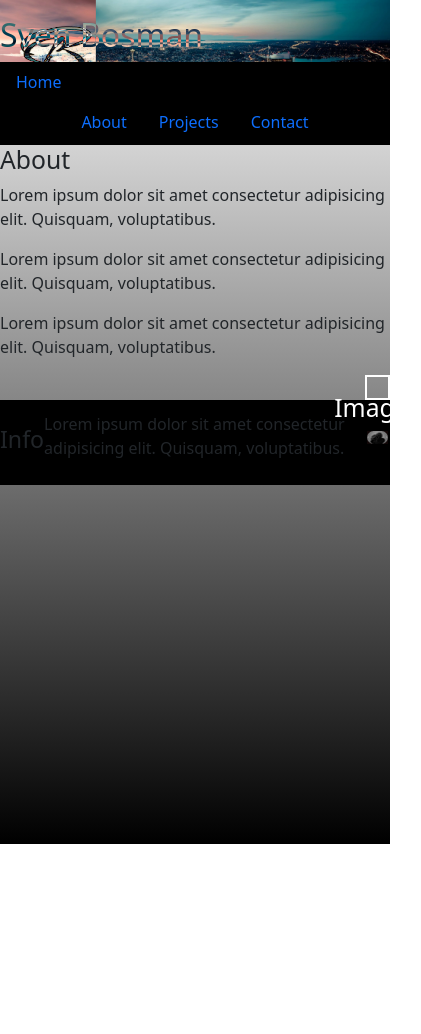
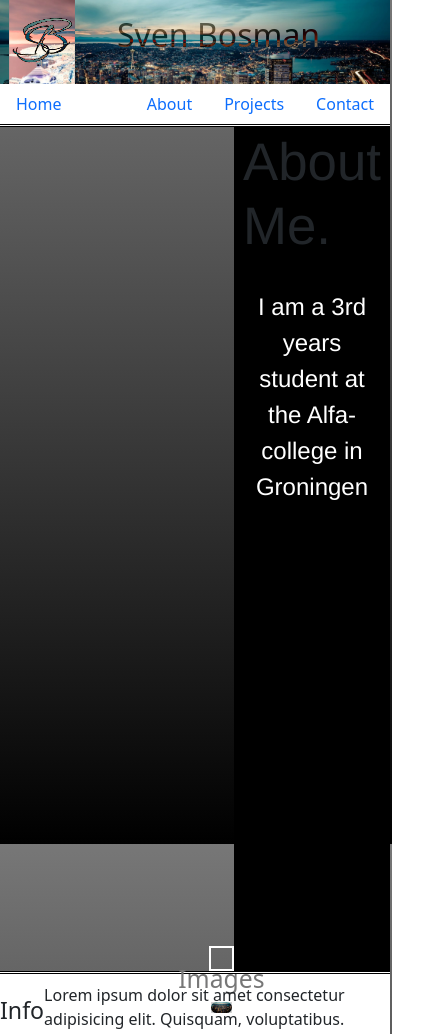
Before and after one commit to Sven-Bosman/Portfolio, a plain HTML site: page index.html in a window 390 px wide. Shown: the top 1034 px of the page, 421 px wide, since content can reach past the window. Before the commit the page ends 844 px from the top, so only its background shows below. Drawn offline with nearby package versions, Linux system fonts and the light colour scheme.

Commit message:
responsive fix

```diff
--- a/css/main.css
+++ b/css/main.css
@@ -1,9 +1,13 @@
 :root{
-    --main-color: #572424;
-    --second-color: #000000;
-    --third-color: #ffffff;
-    --fourth-color: #000000;
-    --fifth-color: #ffffff;
+    --main-color: #000000;
+    --second-color: #ffffff;
+    --third-color: #777777;
+    --fourth-color: #618f96;
+    --fifth-color: #6a7b93;
+    --icon-color: wheat;
+    --main-h1-margin-left: calc(12vw + 5vw);
+    --main-h1-height: calc(10vh + 5vh);
+    --main-h1-width: calc(10vh + 5vh);
 }
 
 /* normal desktop size */
@@ -14,7 +18,7 @@
 
     main h1{
         font-size: 11rem;
-        padding-right: 4%;
+
     }
     main i{
         font-size: 3rem;
@@ -43,16 +47,14 @@
     }
     main h1{
         font-size: 8rem;
-        margin-left: 7rem;
+        margin-left: 12vw;
     }
     main .i{
         font-size: 6rem;
         margin-right: 5%;
 
     }
-    main .i a{
-      color: wheat;
-    }
+
     main .i ul{
         font-size: 1rem;
         margin-right: 5%;
@@ -70,6 +72,7 @@
     .img_h{
         width: 40vh;
         height: 40vh;
+        margin-right: 6%;
 
     }
 
@@ -100,11 +103,15 @@
         background-size: cover;
         display: flex;
     }
+    main img{
+        height: var(--main-h1-height);
+        width: var(--main-h1-width);
+    }
 
     main h1{
         font-size: 5rem;
         padding-right: 4%;
-        margin-left: 7rem;
+        margin-left: var(--main-h1-margin-left);
     }
     main .i{
         font-size: 6rem;
@@ -113,6 +120,7 @@
     nav{
         display: none;
     }
+
     .img_h{
         width: 20vh;
         height: 20vh;
@@ -132,15 +140,36 @@
 }
 /* Mobile size */
 @media screen and (max-width: 768px) {
+    main{
+        height: 10vh;
+        width: 100%;
+        background-image: url(../img/city1.jpg) ;
+        scale: cover;
+        background-size: cover;
+        display: flex;
+    }
+
     main h1{
         font-size: 2rem;
-        padding-right: 4%;
+        margin-left: 30%;
     }
     main .i{
         display: none;
     }
+
+    main img{
+        height: calc(var(--main-h1-height) - 5vh);
+        width: calc(var(--main-h1-width) - 5vh);
+        position: fixed;
+        mix-blend-mode: difference;
+        object-fit: scale-down;
+    }
     nav{
         display: flex;
+    }
+
+    nav .list{
+        flex-wrap: nowrap;
     }
 
     .img_h{
@@ -160,11 +189,7 @@
 
 
 
-
-
-
-
-
+/* normal CSS */
 *{padding: 0%; margin: 0%;}
 
 body{
@@ -194,6 +219,10 @@ main .i{
     justify-self: center;
 }
 
+main .i a{
+    color: var(--icon-color);
+  }
+
 main .i ul li a{
     list-style: none;
     padding: 0.5rem;
@@ -210,11 +239,8 @@ main h1{
     justify-self: center;
 }
 main img{
-    width: 6rem;
-    height: fit-content;
     position: fixed;
     mix-blend-mode: difference;
-    object-fit: scale-down;
 }
 nav .list{
     display: flex;
@@ -227,7 +253,7 @@ nav .list{
 .content{
     display: flex;
     justify-content: flex-start;
-    flex-direction: column;
+    flex-direction: row-reverse;
     height: 100%;
     width: 100%;
 }
@@ -289,3 +315,32 @@ footer h2{
     padding-top: 1rem;
     justify-self: center;
 }
+
+.about{
+    display: flex;
+    align-items: center;
+    height: 100vh;
+    max-width: 40%;
+    flex-direction: column;
+    background-color: var(--main-color);
+    border-top: double 3px #000000;
+    flex-wrap: nowrap;
+    align-content: baseline;
+}
+.about h1{
+    font-family: 'Franklin Gothic Medium', 'Arial Narrow', Arial, sans-serif;
+    font-size: 3.3rem;
+    padding-left: 7%;
+    padding-right: 7%;
+
+}
+
+.about p{
+    font-family: 'Franklin Gothic Medium', 'Arial Narrow', Arial, sans-serif;
+    font-size: 1.5rem;
+    color: var(--second-color);
+    text-align: center;
+    padding: 1rem;
+    margin: 0.5rem;
+    width: 100%;
+}
--- a/index.html
+++ b/index.html
@@ -47,10 +47,8 @@
     <div id="content" class="content">
 
         <div class="about" id="about">
-            <h2>About</h2>
-            <p>Lorem ipsum dolor sit amet consectetur adipisicing elit. Quisquam, voluptatibus.</p>
-            <p>Lorem ipsum dolor sit amet consectetur adipisicing elit. Quisquam, voluptatibus.</p>
-            <p>Lorem ipsum dolor sit amet consectetur adipisicing elit. Quisquam, voluptatibus.</p>
+            <h1>About Me.</h1>
+            <p>I am a 3rd years student at the Alfa-college in Groningen</p>
         </div>
         <div class="img_h" id="img_h">
             <h2>Images</h2>
@@ -86,5 +84,5 @@
 </body>
 <script src="js/main.js"></script>
 <script src="https://cdn.jsdelivr.net/npm/@popperjs/core@2.11.8/dist/umd/popper.min.js" integrity="sha384-I7E8VVD/ismYTF4hNIPjVp/Zjvgyol6VFvRkX/vR+Vc4jQkC+hVqc2pM8ODewa9r" crossorigin="anonymous"></script>
-<script src="https://cdn.jsdelivr.net/npm/bootstrap@5.3.5/dist/js/bootstrap.min.js" integrity="sha384-VQqxDN0EQCkWoxt/0vsQvZswzTHUVOImccYmSyhJTp7kGtPed0Qcx8rK9h9YEgx+" crossorigin="anonymous"></script>
+<!-- <script src="https://cdn.jsdelivr.net/npm/bootstrap@5.3.5/dist/js/bootstrap.min.js" integrity="sha384-VQqxDN0EQCkWoxt/0vsQvZswzTHUVOImccYmSyhJTp7kGtPed0Qcx8rK9h9YEgx+" crossorigin="anonymous"></script> -->
 </html>
```
